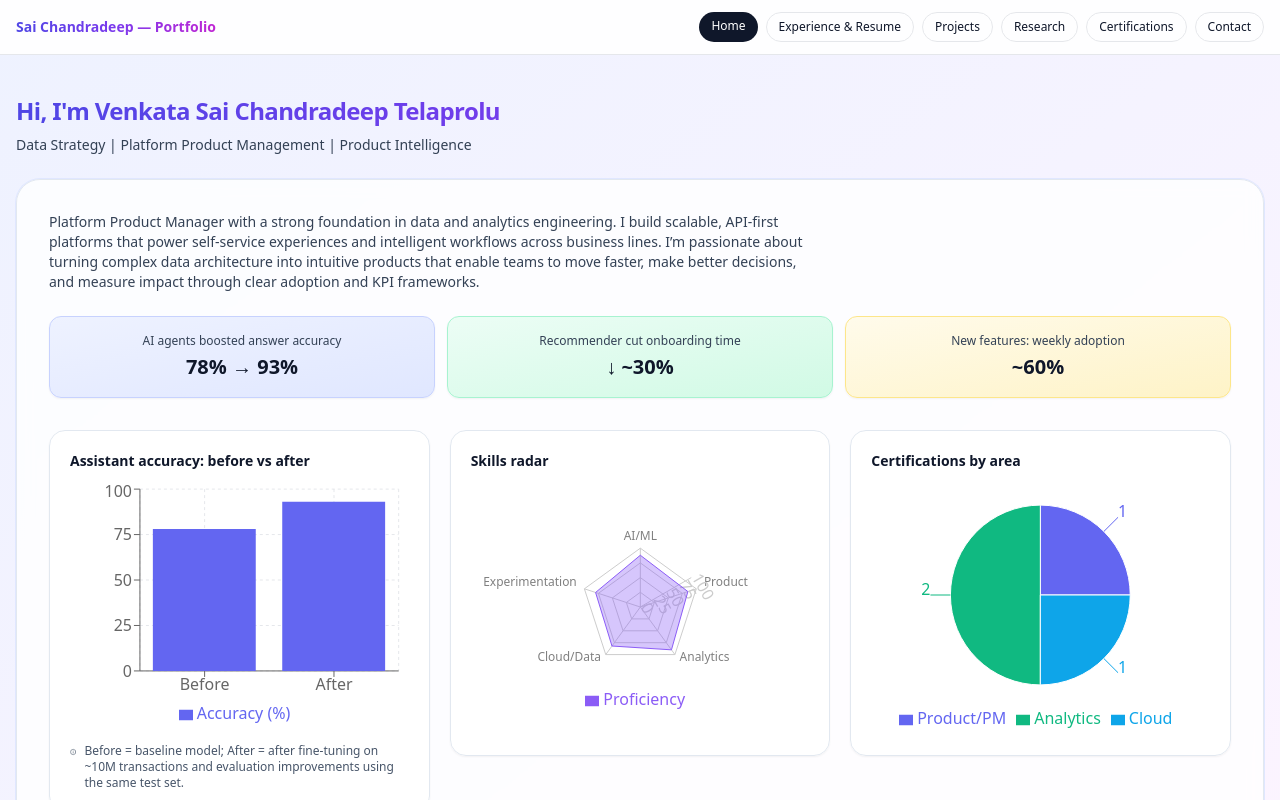
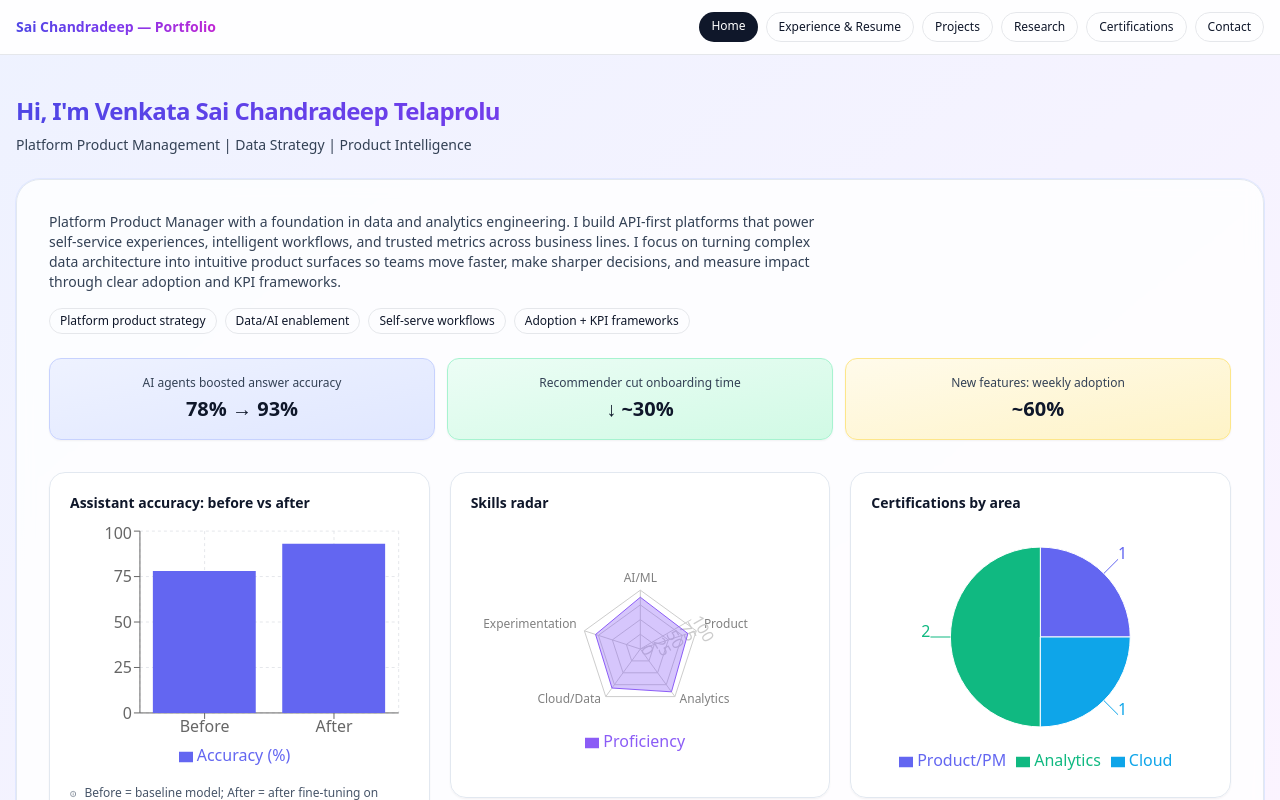
Before and after one commit to CHANDRADEEP2007/sai-portfolio, a React (Vite) app: page / in a window 1280 px wide. Shown: the top 800 px of the page. Built offline with nearby package versions, Linux system fonts and the light colour scheme.

Commit message:
Update home hero focus areas

```diff
--- a/src/App.jsx
+++ b/src/App.jsx
@@ -46,7 +46,7 @@ const PALETTE = {
 const DATA = {
   identity: {
     name: "Venkata Sai Chandradeep Telaprolu",
-    title: "Data Strategy | Platform Product Management | Product Intelligence ",
+    title: "Platform Product Management | Data Strategy | Product Intelligence",
     location: "USA",
     email: "chandradeep.msba@gmail.com",
     phone: "502-298-6263",
@@ -537,14 +537,25 @@ function TopNav({ current }) {
 /* ---------------- Pages ---------------- */
 function HomePage() {
   const { identity } = DATA;
+  const focusAreas = [
+    "Platform product strategy",
+    "Data/AI enablement",
+    "Self-serve workflows",
+    "Adoption + KPI frameworks",
+  ];
   return (
     <div className="mx-auto max-w-7xl px-4 py-10">
       <SectionTitle title={`Hi, I'm ${identity.name}`} intro={identity.title} />
       <div className="rounded-3xl border border-slate-200 bg-white/80 p-8 shadow-sm ring-1 ring-indigo-100 backdrop-blur">
         <p className="max-w-3xl text-sm text-slate-700">
-          Platform Product Manager with a strong foundation in data and analytics engineering. I build scalable, API-first platforms that power self-service experiences and intelligent workflows across business lines.
-          I’m passionate about turning complex data architecture into intuitive products that enable teams to move faster, make better decisions, and measure impact through clear adoption and KPI frameworks.
+          Platform Product Manager with a foundation in data and analytics engineering. I build API-first platforms that power self-service experiences, intelligent workflows, and trusted metrics across business lines.
+          I focus on turning complex data architecture into intuitive product surfaces so teams move faster, make sharper decisions, and measure impact through clear adoption and KPI frameworks.
         </p>
+        <div className="mt-4 flex flex-wrap gap-2">
+          {focusAreas.map((area) => (
+            <Pill key={area}>{area}</Pill>
+          ))}
+        </div>
 
         {/* KPI tiles */}
         <div className="mt-6 grid grid-cols-1 gap-3 md:grid-cols-3">
```
